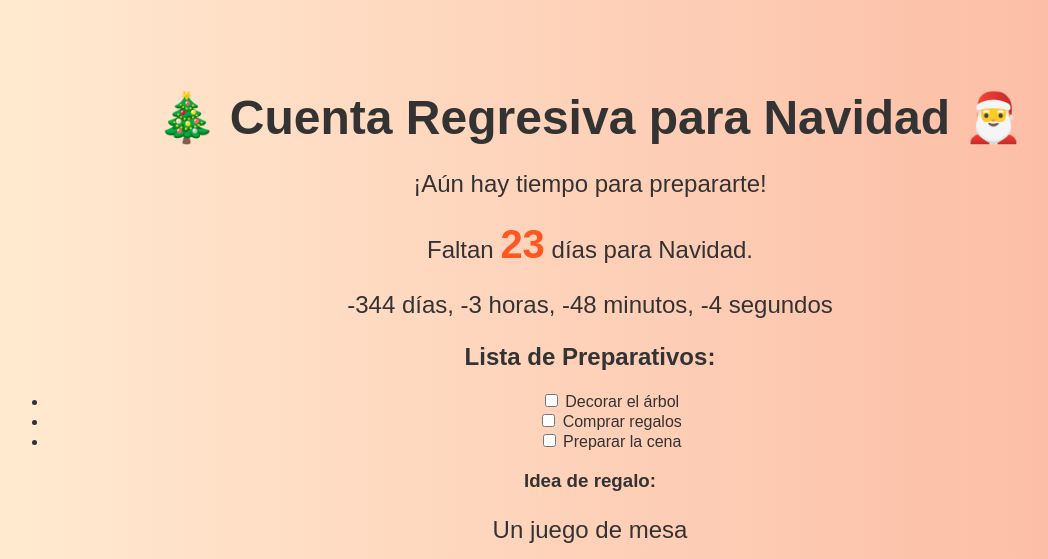
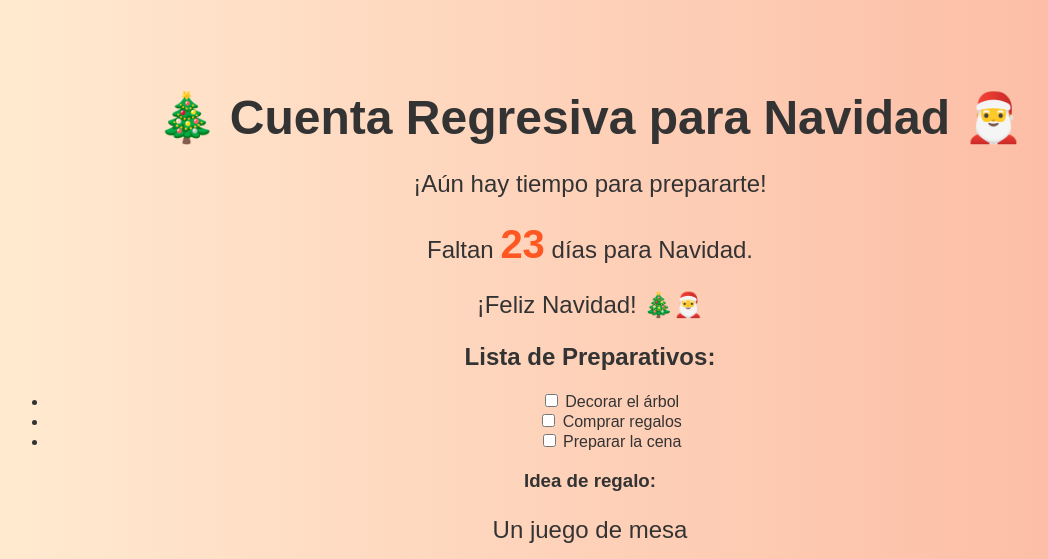
Before and after one commit to Silentarcherjr/cuenta-regresiva-navidad, a Flask app: page / in a window 1280 px wide. Shown: the top 559 px of the page, without its empty margins (50-1098 px from the left). Run offline with Flask 3, Linux system fonts and the light colour scheme; some libraries are stand-ins or nearby versions.

Commit message:
Update index.html

```diff
--- a/templates/index.html
+++ b/templates/index.html
@@ -11,11 +11,17 @@
         setInterval(function() {
             const now = new Date().getTime();
             const timeLeft = christmas - now;
-            const days = Math.floor(timeLeft / (1000 * 60 * 60 * 24));
-            const hours = Math.floor((timeLeft % (1000 * 60 * 60 * 24)) / (1000 * 60 * 60));
-            const minutes = Math.floor((timeLeft % (1000 * 60 * 60)) / (1000 * 60));
-            const seconds = Math.floor((timeLeft % (1000 * 60)) / 1000);
-            document.getElementById("countdown").innerHTML = `${days} días, ${hours} horas, ${minutes} minutos, ${seconds} segundos`;
+            if (timeLeft > 0) {
+                const days = Math.floor(timeLeft / (1000 * 60 * 60 * 24));
+                const hours = Math.floor((timeLeft % (1000 * 60 * 60 * 24)) / (1000 * 60 * 60));
+                const minutes = Math.floor((timeLeft % (1000 * 60 * 60)) / (1000 * 60));
+                const seconds = Math.floor((timeLeft % (1000 * 60)) / 1000);
+
+                document.getElementById("countdown").innerHTML =
+                    `${days} días, ${hours} horas, ${minutes} minutos, ${seconds} segundos`;
+            } else {
+                document.getElementById("countdown").innerHTML = "¡Feliz Navidad! 🎄🎅";
+            }
         }, 1000);
     </script>
 </head>
@@ -39,6 +45,7 @@
 
     <!-- Formulario para nombre del usuario -->
     <form method="POST">
+        {{ csrf_token() }}
         <label for="name">Ingresa tu nombre:</label>
         <input type="text" id="name" name="name" placeholder="Escribe tu nombre">
         <button type="submit">Enviar</button>
```
